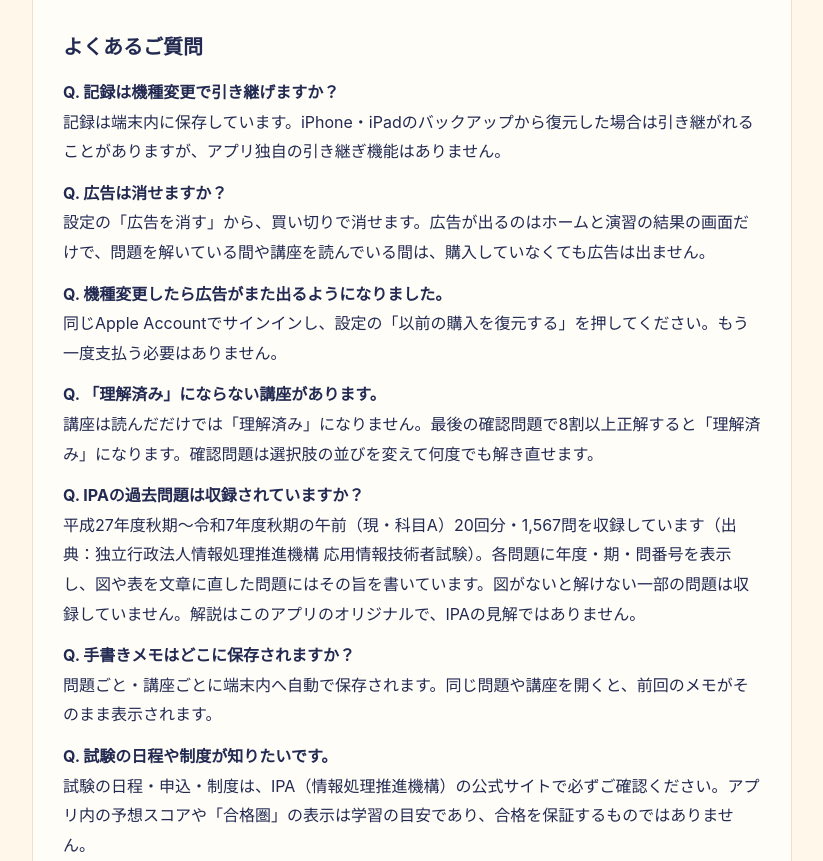
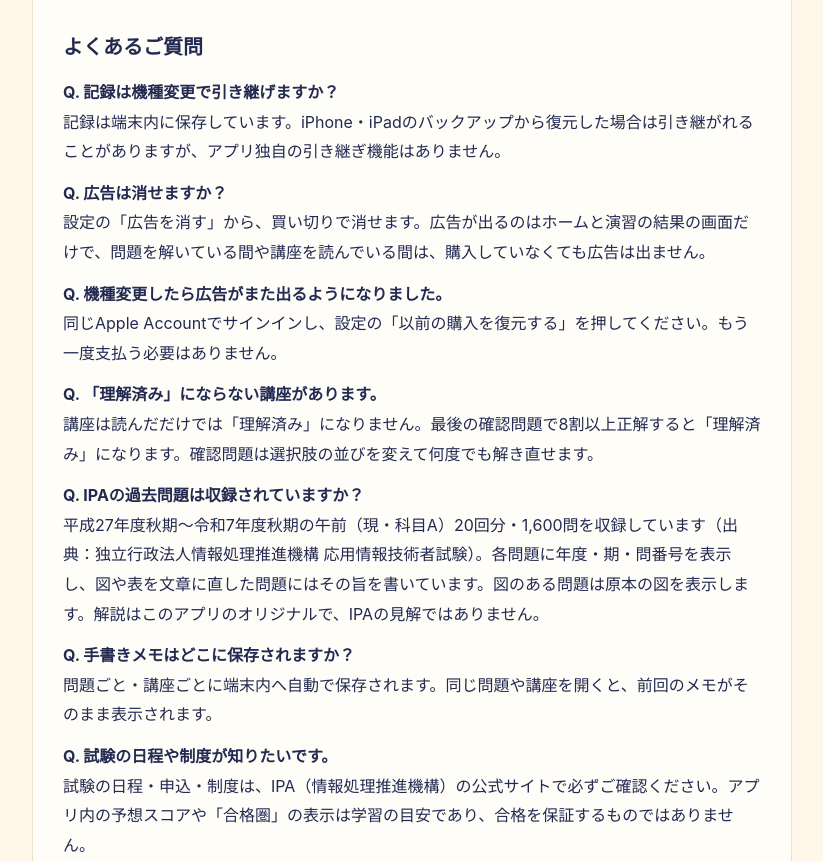
Before and after one commit to Cann10/static-pages-01, a plain HTML site: page tsukinote/support.html in a window 1280 px wide. Shown: the part 239-1100 px from the top of the page, without its empty margins (228-1051 px from the left). Drawn offline with Linux system fonts and the light colour scheme.

Commit message:
うさぎと学ぶAP: support page (all past questions included)
Co-Authored-By: Claude Fable 5.2 <noreply@anthropic.com>

```diff
--- a/tsukinote/support.html
+++ b/tsukinote/support.html
@@ -5,7 +5,7 @@
 <p><strong>Q. 広告は消せますか？</strong><br>設定の「広告を消す」から、買い切りで消せます。広告が出るのはホームと演習の結果の画面だけで、問題を解いている間や講座を読んでいる間は、購入していなくても広告は出ません。</p>
 <p><strong>Q. 機種変更したら広告がまた出るようになりました。</strong><br>同じApple Accountでサインインし、設定の「以前の購入を復元する」を押してください。もう一度支払う必要はありません。</p>
 <p><strong>Q. 「理解済み」にならない講座があります。</strong><br>講座は読んだだけでは「理解済み」になりません。最後の確認問題で8割以上正解すると「理解済み」になります。確認問題は選択肢の並びを変えて何度でも解き直せます。</p>
-<p><strong>Q. IPAの過去問題は収録されていますか？</strong><br>平成27年度秋期〜令和7年度秋期の午前（現・科目A）20回分・1,567問を収録しています（出典：独立行政法人情報処理推進機構 応用情報技術者試験）。各問題に年度・期・問番号を表示し、図や表を文章に直した問題にはその旨を書いています。図がないと解けない一部の問題は収録していません。解説はこのアプリのオリジナルで、IPAの見解ではありません。</p>
+<p><strong>Q. IPAの過去問題は収録されていますか？</strong><br>平成27年度秋期〜令和7年度秋期の午前（現・科目A）20回分・1,600問を収録しています（出典：独立行政法人情報処理推進機構 応用情報技術者試験）。各問題に年度・期・問番号を表示し、図や表を文章に直した問題にはその旨を書いています。図のある問題は原本の図を表示します。解説はこのアプリのオリジナルで、IPAの見解ではありません。</p>
 <p><strong>Q. 手書きメモはどこに保存されますか？</strong><br>問題ごと・講座ごとに端末内へ自動で保存されます。同じ問題や講座を開くと、前回のメモがそのまま表示されます。</p>
 <p><strong>Q. 試験の日程や制度が知りたいです。</strong><br>試験の日程・申込・制度は、IPA（情報処理推進機構）の公式サイトで必ずご確認ください。アプリ内の予想スコアや「合格圏」の表示は学習の目安であり、合格を保証するものではありません。</p>
 <h2>お問い合わせ</h2><p>不具合やご意見は、<a href="mailto:cannappworks@gmail.com">cannappworks@gmail.com</a>までお送りください。お使いの機種、iOSのバージョン、起きたことをお書きいただけると助かります。</p><footer>運営：Cann App Works<br>お問い合わせ：<a href="mailto:cannappworks@gmail.com">cannappworks@gmail.com</a><br>© 2026 Cann App Works</footer></main></body></html>
```
